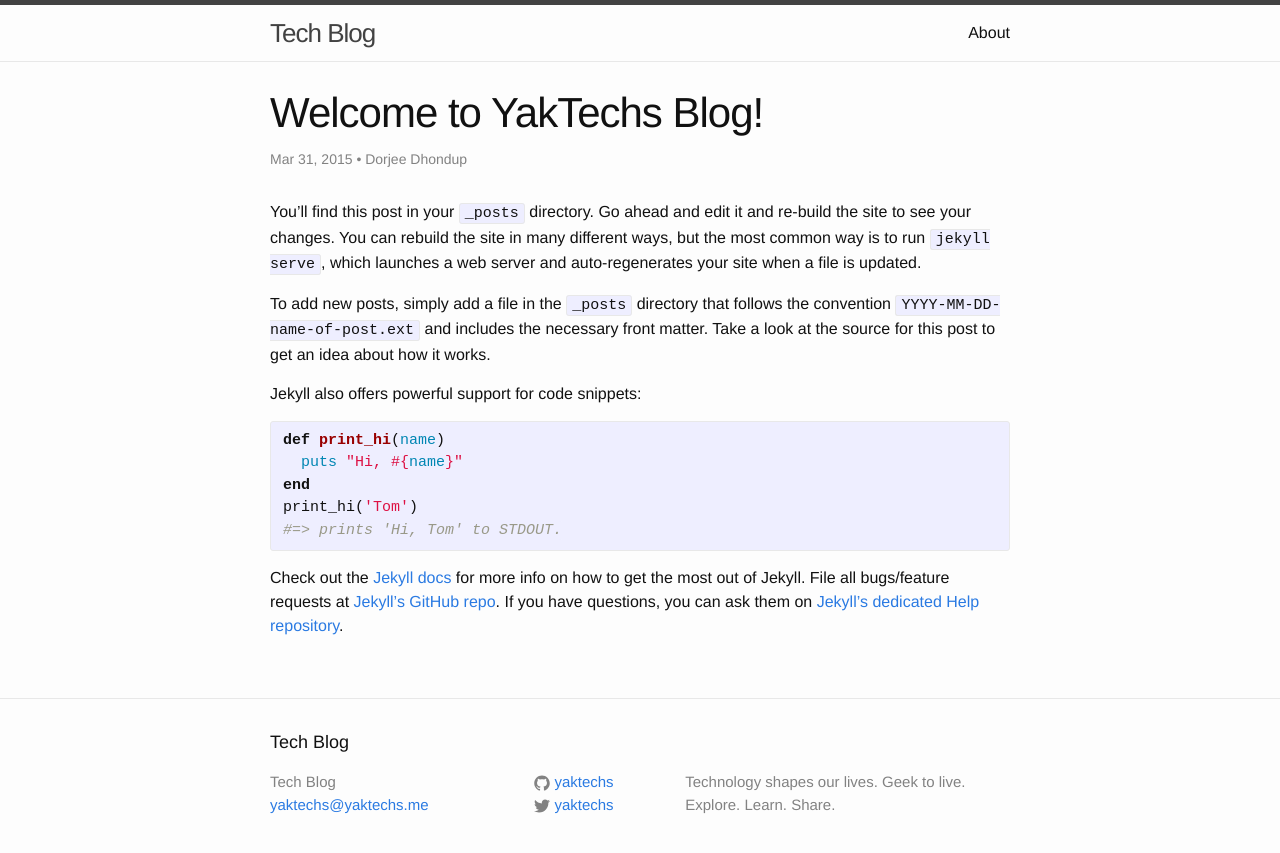
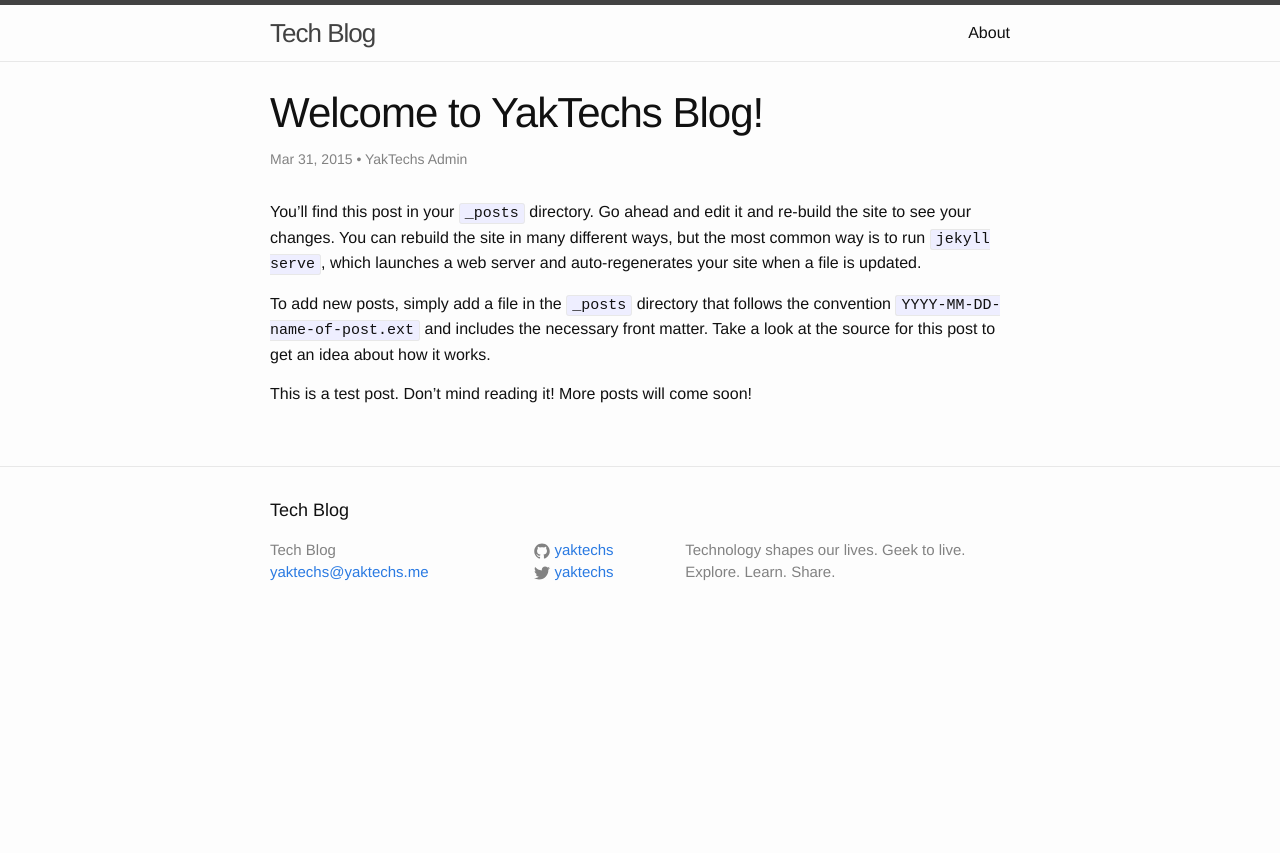
Before and after one commit to yaktechs/yaktechs.github.io, a Jekyll site: the page built from _posts/2015-03-31-welcome-to-jekyll.markdown, in a window 1280 px wide. Shown: the top 853 px of the page. Built offline with Jekyll 4.4.1, drawn with Linux system fonts in a browser that asks for light colours.

Commit message:
site up and live

```diff
--- a/_posts/2015-03-31-welcome-to-jekyll.markdown
+++ b/_posts/2015-03-31-welcome-to-jekyll.markdown
@@ -4,25 +4,11 @@ title:  "Welcome to YakTechs Blog!"
 date:   2015-03-31 18:29:42
 categories: jekyll update
 body-class: post-welcome
-author: Dorjee Dhondup
+author: YakTechs Admin
 ---
 
 You’ll find this post in your `_posts` directory. Go ahead and edit it and re-build the site to see your changes. You can rebuild the site in many different ways, but the most common way is to run `jekyll serve`, which launches a web server and auto-regenerates your site when a file is updated.
 
 To add new posts, simply add a file in the `_posts` directory that follows the convention `YYYY-MM-DD-name-of-post.ext` and includes the necessary front matter. Take a look at the source for this post to get an idea about how it works.
 
-Jekyll also offers powerful support for code snippets:
-
-{% highlight ruby %}
-def print_hi(name)
-  puts "Hi, #{name}"
-end
-print_hi('Tom')
-#=> prints 'Hi, Tom' to STDOUT.
-{% endhighlight %}
-
-Check out the [Jekyll docs][jekyll] for more info on how to get the most out of Jekyll. File all bugs/feature requests at [Jekyll’s GitHub repo][jekyll-gh]. If you have questions, you can ask them on [Jekyll’s dedicated Help repository][jekyll-help].
-
-[jekyll]:      http://jekyllrb.com
-[jekyll-gh]:   https://github.com/jekyll/jekyll
-[jekyll-help]: https://github.com/jekyll/jekyll-help
+This is a test post. Don't mind reading it! More posts will come soon!
```
